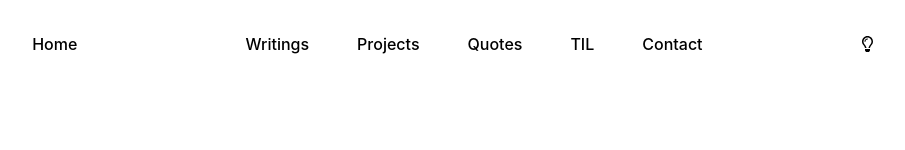
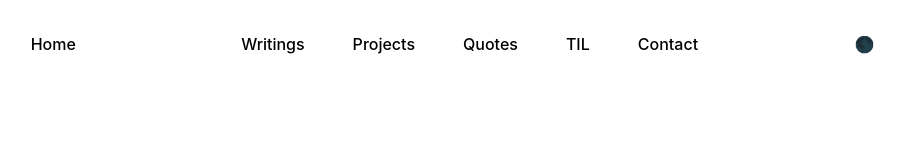
Before and after one commit to Anthony-Calderaro/calderarrow, a Next.js app: page / in a window 1280 px wide. Shown: the top 150 px of the page, without its empty margins (192-1097 px from the left). Built offline with nearby package versions, Linux system fonts and the light colour scheme.

Commit message:
Refactored the theme icons.

```diff
--- a/components/Header.js
+++ b/components/Header.js
@@ -1,9 +1,6 @@
 import Link from 'next/link';
 
-import { FontAwesomeIcon } from '@fortawesome/react-fontawesome'
-import { faLightbulb as Dark } from '@fortawesome/free-solid-svg-icons'
-import { faLightbulb as Light } from '@fortawesome/free-regular-svg-icons'
-
+// Todo: may not need lgiht
 import headerStyles from '../styles/Header.module.css';
 
 // Todo Static
@@ -25,7 +22,7 @@ const Header = ({ theme, toggleTheme }) => {
       </div>
 
       <div className={headerStyles.iconContainer} onClick={toggleTheme}>
-          <FontAwesomeIcon icon={theme ? Light : Dark} />
+          {theme ? <span>🌑</span> : <span>🌕</span>}
       </div>
 
     </div>
```
